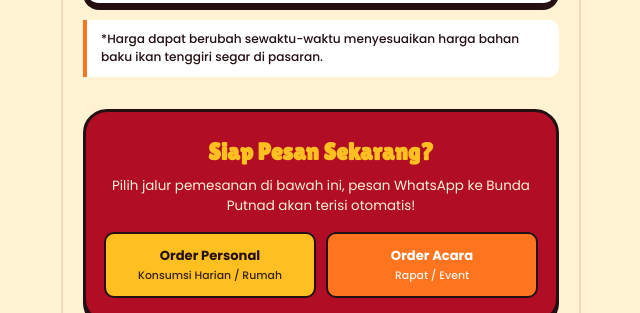
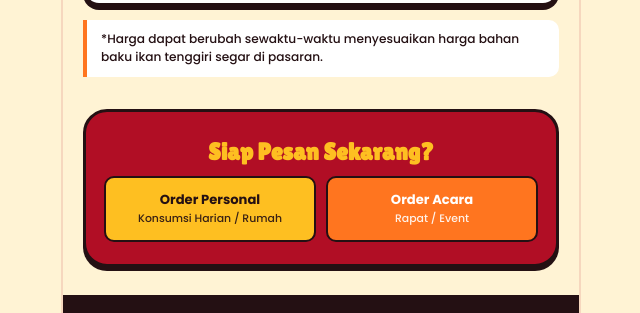
Before and after one commit to Rafifs-ops/pempekbundaputnad, a plain HTML site: page index.html in a window 1280 px wide. Shown: the part 3708-4021 px from the top of the page, without its empty margins (319-959 px from the left). Drawn offline with Linux system fonts and the light colour scheme.

Commit message:
update style

```diff
--- a/index.html
+++ b/index.html
@@ -1793,10 +1793,6 @@
       ==================================================================== -->
         <section class="cta-box" aria-label="Pemesanan Langsung via WhatsApp">
           <h2>Siap Pesan Sekarang?</h2>
-          <p>
-            Pilih jalur pemesanan di bawah ini, pesan WhatsApp ke Bunda Putnad
-            akan terisi otomatis!
-          </p>
 
           <div class="cta-dual-btns">
             <!-- Jalur B2C Langsung -->
```
